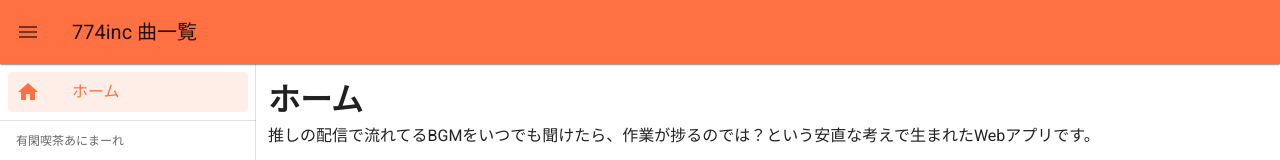
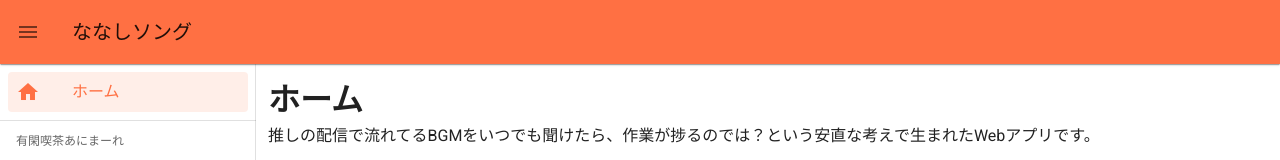
Before and after one commit to 774inc-fan/774inc-BGM, a Nuxt app: page / in a window 1280 px wide. Shown: the top 160 px of the page. Built offline with nearby package versions, Linux system fonts and the light colour scheme.

Commit message:
feat: タイトルを変更

```diff
--- a/nuxt.config.js
+++ b/nuxt.config.js
@@ -7,7 +7,7 @@ export default {
    ** Headers of the page
    */
   head: {
-    title: '774inc曲一覧',
+    title: 'ななしソング',
     meta: [
       { charset: 'utf-8' },
       { name: 'viewport', content: 'width=device-width, initial-scale=1' },
--- a/src/layouts/default.vue
+++ b/src/layouts/default.vue
@@ -3,7 +3,7 @@
     <v-app-bar app clipped-left elevation="1" color="primary">
       <v-app-bar-nav-icon @click="state.drawer = !state.drawer" />
       <v-toolbar-title>
-        774inc 曲一覧
+        ななしソング
       </v-toolbar-title>
     </v-app-bar>
     <v-navigation-drawer v-model="state.drawer" app clipped>
```
